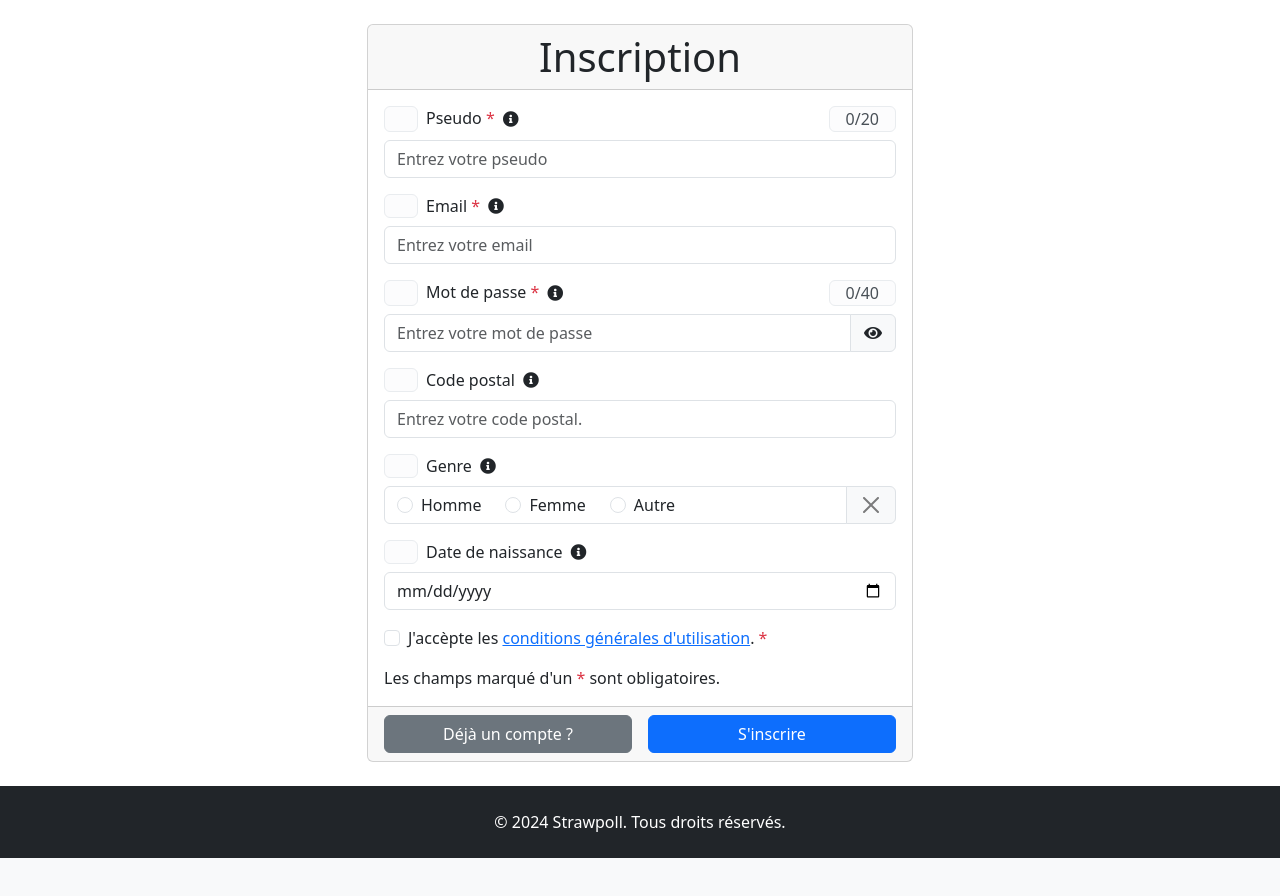
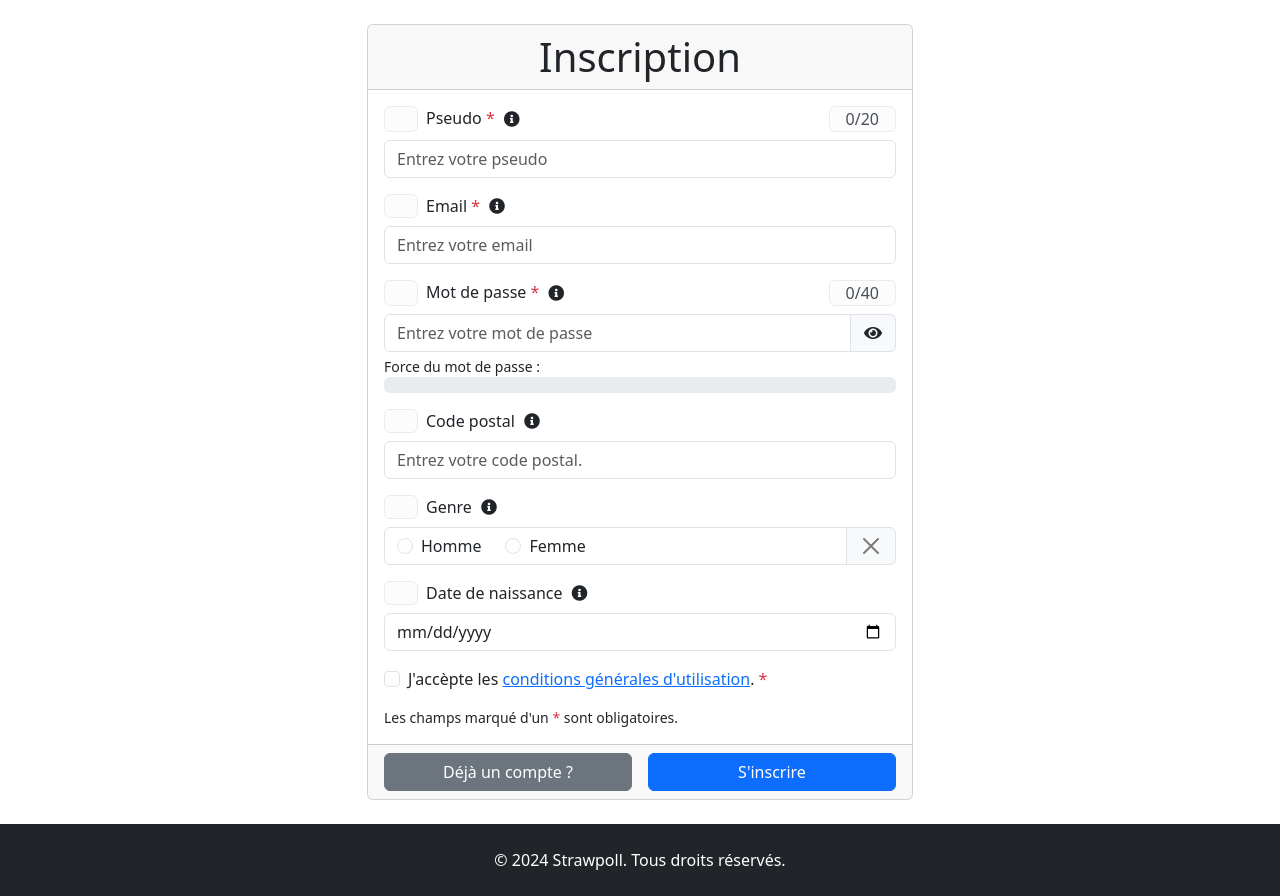
Before and after one commit to NicolasCoquatrix/strawpoll, a PHP site: page /index.php?page=inscription in a window 1280 px wide. Shown: the part 56-952 px from the top of the page. Before the commit the page ends 914 px from the top, so only its background shows below. Run offline with PHP 8.4, Linux system fonts and the light colour scheme; data comes from the database, SQL or seed files in the repository; both versions use the stored data as it was after the commit.

Commit message:
vérifications JS du formulaire d'inscription

```diff
--- a/public/index.php
+++ b/public/index.php
@@ -4,6 +4,7 @@ $page = !empty($_GET['page']) ? $_GET['page'] : 'index';
 
 $path = "../src/pages/$page.php";
 if(file_exists($path)){
+    $dbPath = '../src/data/db.sqlite';
     require '../src/data/db-connect.php';
     require $path;
     require '../templates/layout.html.php';
--- a/templates/inscription.html.php
+++ b/templates/inscription.html.php
@@ -2,61 +2,74 @@
 
 <div class="row justify-content-center">
     <div class="col-lg-6" id="registrationBox">
-        <!-- <p class="alert <?php if(!empty($_SESSION['name'])){echo 'alert-success';} else {echo 'alert-light';} ?> text-center" id="formAlert"><?php if(!empty($_SESSION['name'])){echo 'Inscription de \'' . $_SESSION['name'] . '\' réalisé avec succés.';} else {echo 'Merci de remplir ce formulaire d\'inscription.';} ?></p> -->
         <div class="card">
             <div class="card-header">
                 <h1 class="mb-0 text-center">Inscription</h1>
             </div>
             <form action="../src/scripts/add-user.php" method="POST" id="form" name="form">
                 <div class="card-body">
+
+                    <!-- PSEUDO -->
                     <div class="mb-3" id="pseudoBox">
                         <div class="d-flex justify-content-between">
                             <div class="d-flex gap-2">
                                 <div class="mb-2 px-3 py-0 alert alert-light rounded" id="pseudoSate"></div>
                                 <label for="pseudo" class="form-label">Pseudo <span class="text-danger">*</span></label>
-                                <i id="pseudoInfo" class="d-flex align-items-center mb-2 fas fa-info-circle" title="Le pseudo doit être unique et comporter entre 3 et 20 caractères alphanumérique, sans espace (le seul caractère spécial autorisé est le (_))."></i>
+                                <i id="pseudoInfo" class="mb-2 p-0 d-flex align-items-center btn cursor-pointer fas fa-info-circle" title="Le pseudo doit être unique et comporter entre 3 et 20 caractères alphanumérique, sans espace, le seul caractère spécial autorisé est le ( _ )."></i>
                             </div>
                             <p class="mb-2 py-0 alert alert-light" id="pseudoLength">0/20</p>
                         </div>
                         <input type="text" class="form-control" name="pseudo" id="pseudo" placeholder="Entrez votre pseudo" minlength="3" maxlength="20" required autocomplete="username">
                     </div>
+
+                    <!-- EMAIL -->
                     <div class="mb-3" id="emailBox">
                         <div class="d-flex gap-2">
                             <div class="alert alert-light px-3 py-0 mb-2" id="emailSate"></div>
                             <label for="email" class="form-label">Email <span class="text-danger">*</span></label>
-                            <i id="emailInfo" class="d-flex align-items-center mb-2 fas fa-info-circle" title="L'email doit être unique."></i>
+                            <i id="emailInfo" class="mb-2 p-0 d-flex align-items-center btn cursor-pointer fas fa-info-circle" title="L'email doit être unique."></i>
                         </div>
                         <input type="email" class="form-control" name="email" id="email" placeholder="Entrez votre email"  required autocomplete="email">
                     </div>
+
+                    <!-- MOT DE PASSE -->
                     <div class="mb-3"  id="passwordBox">
                         <div class="d-flex justify-content-between">
                             <div class="d-flex gap-2">
                                 <div class="alert alert-light px-3 py-0 mb-2" id="passwordSate"></div>
                                 <label for="password" class="form-label">Mot de passe <span class="text-danger">*</span></label>
-                                <i id="passwordInfo" class="d-flex align-items-center mb-2 fas fa-info-circle" title="Le mot de passe doit comporter entre 8 et 40 caractères et contenir au minimum : une minuscule, une majuscule, un chiffre et un caractère spécial (#,?,!,@,$,%,^,&,*,-)."></i>
+                                <i id="passwordInfo" class="mb-2 p-0 d-flex align-items-center btn cursor-pointer fas fa-info-circle" title="Le mot de passe doit comporter entre 8 et 40 caractères et contenir au minimum : une minuscule, une majuscule, un chiffre et un caractère spécial ( # , ? , ! , @ , $ , % , ^ , & , * , - )."></i>
                             </div>
                             <p class="mb-2 alert alert-light py-0" id="passwordLength">0/40</p>
                         </div>
-                        <div class="input-group mb-2">
+                        <div class="input-group mb-1">
                             <input type="password" class="form-control" name="password" id="password" placeholder="Entrez votre mot de passe" minlength="8" maxlength="40"  required>
                             <span class="p-0 input-group-text">
                                 <i id="passwordVisibility" class="btn cursor-pointer fas fa-eye"></i>
                             </span>
                         </div>
+                        <p class="mb-0 small">Force du mot de passe : <span id="passwordStrengthLabel" class="fw-bold"></span></p>
+                        <div class="progress">
+                            <div id="passwordStrength" class="progress-bar bg-danger" style="width: 0%;"></div>
+                        </div>
                     </div>
-                    <div class="mb-3"  id="zipCodeBox">
+
+                    <!-- CODE POSTAL -->
+                    <div class="mb-3"  id="addressBox">
                         <div class="d-flex gap-2">
-                            <div class="alert alert-light px-3 py-0 mb-2" id="zipCodeSate"></div>
-                            <label for="zipCode" class="form-label">Code postal</label>
-                            <i id="zipCodeInfo" class="d-flex align-items-center mb-2 fas fa-info-circle" title="Ce champ est optionnel et sert à établir des statistiques."></i>
+                            <div class="alert alert-light px-3 py-0 mb-2" id="addressSate"></div>
+                            <label for="address" class="form-label">Code postal</label>
+                            <i id="addressInfo" class="mb-2 p-0 d-flex align-items-center btn cursor-pointer fas fa-info-circle" title="Ce champ est optionnel et sert à établir des statistiques."></i>
                         </div>
-                        <input type="number" class="form-control" name="zip_code" id="zipCode" placeholder="Entrez votre code postal." min="0" minlength="5" maxlength="5" autocomplete="postal-code">
+                        <input type="number" class="form-control" name="address" id="address" placeholder="Entrez votre code postal." min="0" minlength="5" maxlength="5" autocomplete="postal-code">
                     </div>
+
+                    <!-- GENRE -->
                     <div class="mb-3"  id="genderBox">
                         <div class="d-flex gap-2">
                             <div class="alert alert-light px-3 py-0 mb-2" id="genderSate"></div>
                             <p class="form-label">Genre</p>
-                            <i id="genderInfo" class="d-flex align-items-center mb-2 fas fa-info-circle" title="Ce champ est optionnel et sert à établir des statistiques."></i>
+                            <i id="genderInfo" class="mb-2 p-0 d-flex align-items-center btn cursor-pointer fas fa-info-circle" title="Ce champ est optionnel et sert à établir des statistiques."></i>
                         </div>
                         <div class="input-group mb-2">
                             <div class="gap-4 form-control d-flex">
@@ -72,39 +85,45 @@
                                         Femme
                                     </label>
                                 </div>
-                                <div class="mb-0 form-check">
-                                    <input class="form-check-input" type="radio" name="gender" id="genderOther">
-                                    <label class="form-check-label" for="genderOther">
-                                        Autre
-                                    </label>
-                                </div>
                             </div>
                             <span class="p-0 input-group-text">
                                 <i id="resetGender" class="px-3 py-2 btn btn-close cursor-pointer"></i>
                             </span>
                         </div>
                     </div>
+
+                    <!-- DATE DE NAISSANCE -->
                     <div class="mb-3"  id="birthBox">
                         <div class="d-flex gap-2">
                             <div class="alert alert-light px-3 py-0 mb-2" id="birthSate"></div>
                             <label for="birth" class="form-label">Date de naissance</label>
-                            <i id="birthInfo" class="d-flex align-items-center mb-2 fas fa-info-circle" title="Ce champ est optionnel et sert à établir des statistiques."></i>
+                            <i id="birthInfo" class="mb-2 p-0 d-flex align-items-center btn cursor-pointer fas fa-info-circle" title="Ce champ est optionnel et sert à établir des statistiques."></i>
                         </div>
-                        <input type="date" class="form-control" name="birth" id="birth" max="<?= date("Y-m-d") ?>">
+                        <input type="date" class="form-control" name="birth" id="birth" max="<?= date("Y-m-d") ?>" autocomplete="birthdate">
                     </div>
-                    <div class="mb-3"  id="CGTBox">
+
+                    <!-- CONDITIONS GÉNÉRALES D'UTILISATION -->
+                    <div class="mb-3"  id="CGUBox">
                         <div class="form-check">
-                            <input class="form-check-input" type="checkbox" id="CGT" required>
-                            <label class="form-check-label" for="CGT">
+                            <input class="form-check-input" type="checkbox" id="CGU" required>
+                            <label class="form-check-label" for="CGU">
                                 J'accèpte les <a href="#">conditions générales d'utilisation</a>. <span class="text-danger">*</span>
                             </label>
                         </div>
                     </div>
-                    <p class="form-label mb-0">Les champs marqué d'un <span class="text-danger">*</span> sont obligatoires.</p>
+
+                    <!-- CHAMPS OBLIGATOIRES -->
+                    <p class="small mb-0">Les champs marqué d'un <span class="text-danger">*</span> sont obligatoires.</p>
                 </div>
                 <div class="card-footer d-flex justify-content-between gap-3">
-                    <input type="hidden" name="hidden_submit"  required>
+
+                    <!-- INPUT INVISIBLE (pour l'envoi en JS) -->
+                    <input type="hidden" name="hidden_submit" required>
+
+                    <!-- LIEN PAGE CONNEXION -->
                     <a href="?page=connexion" target="_blank" class="btn btn-secondary w-100">Déjà un compte ?</a>
+
+                    <!-- BOUTON ENVOYER -->
                     <button type="submit" class="btn btn-primary w-100" name="form_submit" id="formSubmit">S'inscrire</button>
                 </div>
             </form>
```
Also changed, not shown: src/data/db-connect.php (+66 -6 lines), public/assets/js/registration-control.js, public/assets/json/json.email-check.php, public/assets/json/json.pseudo-check.php, src/data/db.sqlite (added).
